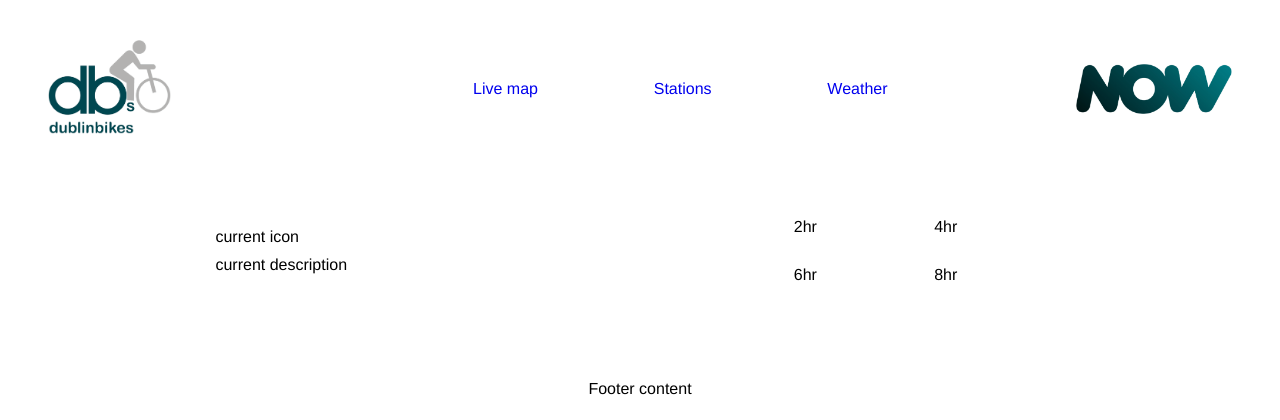
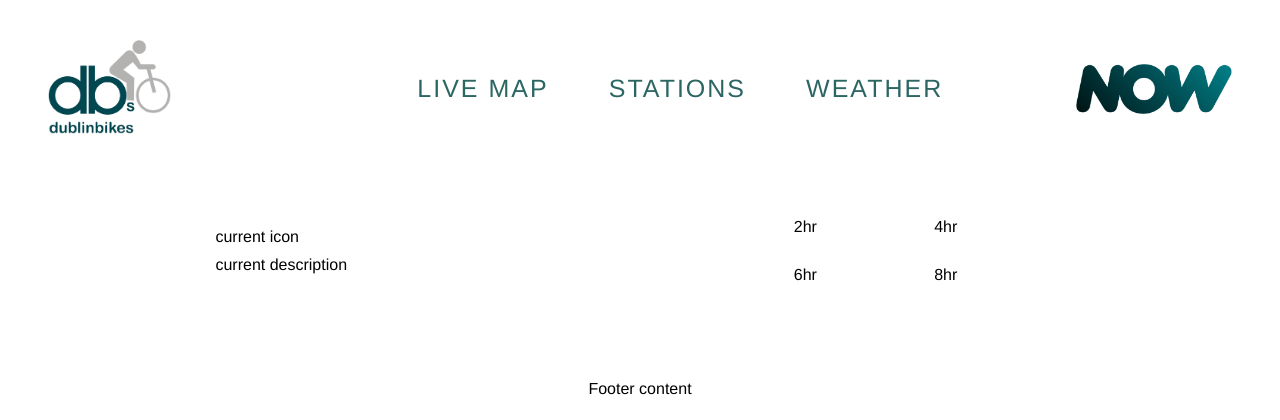
Before and after one commit to lornafay/G4-Dublin-Bikes, a Flask app: page /weather in a window 1280 px wide. Shown: the top 420 px of the page. Run offline with Flask 2, Linux system fonts and the light colour scheme; some libraries are stand-ins or nearby versions.

Commit message:
styled nav bar

```diff
--- a/flask_app/static/css/main.css
+++ b/flask_app/static/css/main.css
@@ -32,6 +32,10 @@
 
 a {
   text-decoration: none;
+  color: #2c6663;
+  font-size: 25px;
+  text-transform: uppercase;
+  letter-spacing: 2px;
 }
 
 #page_box {
```
